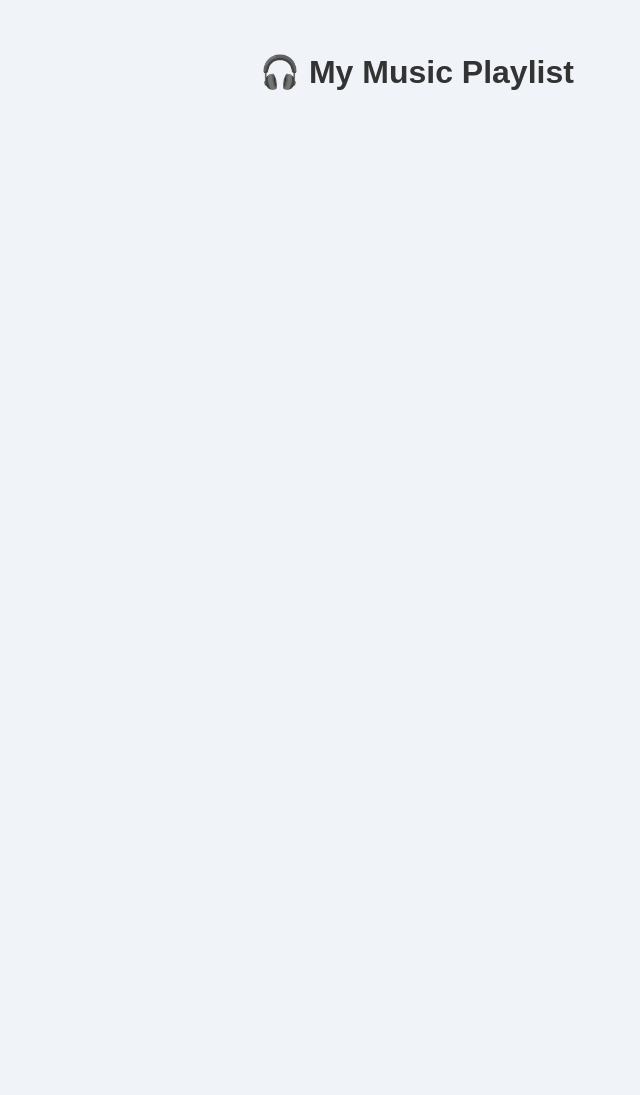
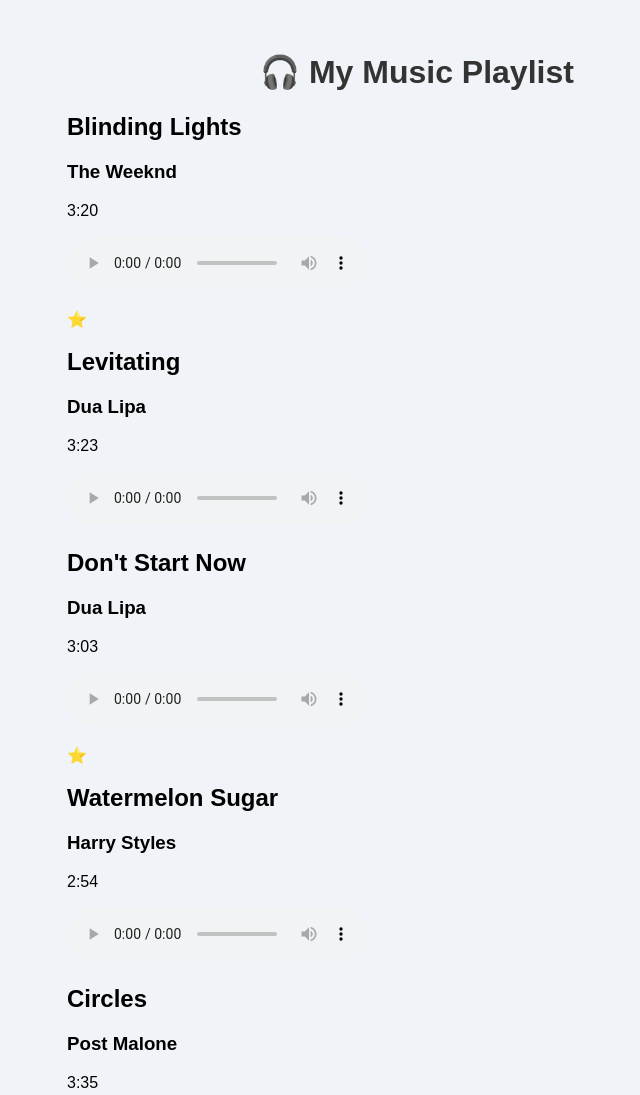
Before and after one commit to Danielle-design-art/js-music-playlist, a plain HTML site: page index.html in a window 1280 px wide. Shown: the top 1095 px of the page, without its empty margins (223-863 px from the left). Before the commit the page ends 800 px from the top, so only its background shows below. Drawn offline with Linux system fonts and the light colour scheme.

Commit message:
still learning

```diff
--- a/script.js
+++ b/script.js
@@ -1,4 +1,4 @@
-let songs = [
+const songs = [
 
     {
 
@@ -158,6 +158,45 @@ let songs = [
 
     "https://is1-ssl.mzstatic.com/image/thumb/Music125/v4/53/0e/d0/530ed031-316d-a32b-d603-c11af9ad235d/20UMGIM28169.rgb.jpg/100x100bb.jpg",
 
-        },
+    }]
 
-       ];
+
+    //attempt to make workable code
+
+    const playlistDivElement = document.getElementById("playlist");
+
+    for (let song of songs) {
+      console.log(song)
+
+
+
+      const songDivElement = document.createElement("div");
+      const songTitleElement = document.createElement("h2");
+      const songArtistElement = document.createElement("h3");
+
+      const songDurationElement = document.createElement("p");
+      const songFavoriteElement = document.createElement("p");
+
+      const songAudioElement = document.createElement("audio");
+      const songSourceElement = document.createElement("source");
+
+
+      songTitleElement.innerText = song.title;
+      songArtistElement.innerText = song.artist;
+
+      songDurationElement.innerText = song.duration;
+      songFavoriteElement.innerText = song.liked ? "⭐" : "";
+
+      songAudioElement.controls= true;
+      songSourceElement.src = song.audio;
+
+      songDivElement.appendChild(songTitleElement);
+      songDivElement.appendChild(songArtistElement);
+      songDivElement.appendChild(songDurationElement);
+      songDivElement.appendChild(songAudioElement);
+      songDivElement.appendChild(songSourceElement);
+      songDivElement.appendChild(songFavoriteElement);
+
+      playlistDivElement.appendChild(songDivElement);
+
+    }
--- a/style.css
+++ b/style.css
@@ -13,7 +13,7 @@ body {
 
   .song {
     background: #fff;
-    border: 1px solid #ddd;
+    border: 4px solid #0e0101;
     padding: 1rem;
     margin-bottom: 1rem;
     border-radius: 8px;
@@ -28,3 +28,6 @@ body {
     margin: 0.3rem 0;
     color: #555;
   }
+
+
+  .audio
```
Also changed, not shown: index.html (+4 -0 lines). Lines whose indentation alone changed are shown as unchanged.
